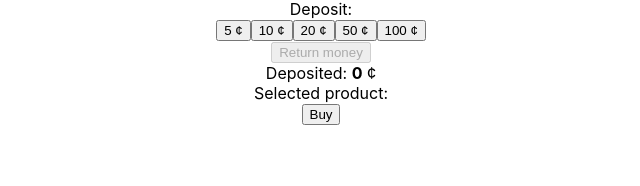
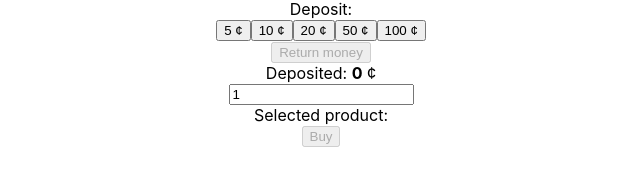
Before and after one commit to boris-10/vending-machine, a React (Create React App) app in the folder packages/frontend/: page /vending-machine in a window 1280 px wide. Shown: the part 170-356 px from the top of the page, without its empty margins (319-959 px from the left). Built offline with nearby package versions, Linux system fonts and the light colour scheme; no server answers.

Commit message:
Add input for selecting product amount to buy

```diff
--- a/packages/frontend/src/components/core/VendingMachine.tsx
+++ b/packages/frontend/src/components/core/VendingMachine.tsx
@@ -8,6 +8,7 @@ import Button from '../atoms/Button'
 
 function VendingMachine(): JSX.Element {
   const [depositedAmount, setDepositedAmount] = useState(0)
+  const [selectedProductAmount, setSelectedProductAmount] = useState(1)
   const { selectedProduct, setSelectedProduct } = useContext(ProductsContext)
 
   const depositMutation = useMutation(async (amount: number) => {
@@ -52,6 +53,14 @@ function VendingMachine(): JSX.Element {
     )
   })
 
+  const isBuyEnabled = () => {
+    return (
+      selectedProduct &&
+      selectedProduct.amountAvailable >= selectedProductAmount &&
+      depositedAmount >= selectedProductAmount * selectedProduct.cost
+    )
+  }
+
   return (
     <div>
       <ProductList onSelect={(product) => setSelectedProduct(product)} />
@@ -68,13 +77,16 @@ function VendingMachine(): JSX.Element {
       <br />
       Deposited: <b>{depositedAmount}</b> ¢
       <br />
+      <input
+        type="number"
+        min="1"
+        value={selectedProductAmount}
+        onChange={(e) => setSelectedProductAmount(Number(e.target.value))}
+      />
+      <br />
       Selected product: {selectedProduct ? <b>{selectedProduct.productName}</b> : <i>[none]</i>}
       <br />
-      <Button
-        isDisabled={!selectedProduct || depositedAmount < selectedProduct.cost}
-        onClick={() => buyMutation.mutate()}
-        text="Buy"
-      />
+      <Button isDisabled={!isBuyEnabled()} onClick={() => buyMutation.mutate()} text="Buy" />
     </div>
   )
 }
```
